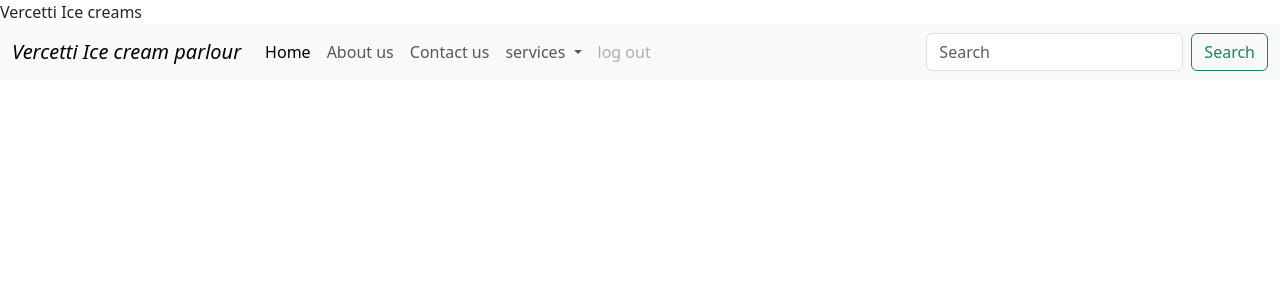
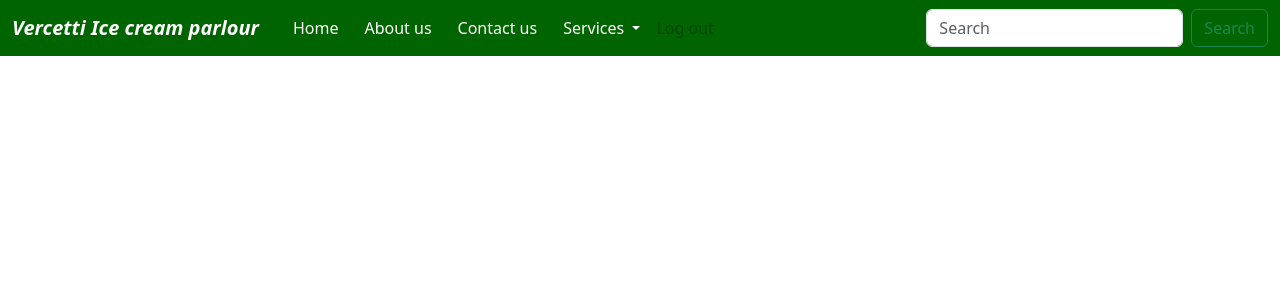
Before and after one commit to Harshtomar29/portfolio, a Django app: template templates/base.html in a window 1280 px wide. Shown: the top 300 px of the page. Run offline with Django 4.2, Linux system fonts and the light colour scheme; the template is opened without the code that fills it, so the values that code supplies are empty.

Commit message:
Update base.html
nav bar updated

```diff
--- a/templates/base.html
+++ b/templates/base.html
@@ -4,7 +4,7 @@
     <meta charset="utf-8">
     <meta name="viewport" content="width=device-width, initial-scale=1">
     <link rel="stylesheet" href ="./style.css"
-    <title>   {% block title %}{% endblock title %} Vercetti Ice creams </title>
+    <title>   {% block title %}{% endblock title %} </title>
     <link href="https://cdn.jsdelivr.net/npm/bootstrap@5.3.0-alpha1/dist/css/bootstrap.min.css" rel="stylesheet" integrity="sha384-GLhlTQ8iRABdZLl6O3oVMWSktQOp6b7In1Zl3/Jr59b6EGGoI1aFkw7cmDA6j6gD" crossorigin="anonymous">
   </head>
 
@@ -12,35 +12,34 @@
 
 
 
-    <nav class="navbar navbar-expand-lg bg-body-tertiary" >
+   <nav class="navbar navbar-expand-lg" style="background-color: darkgreen;">
   <div class="container-fluid">
-          <a class="navbar-brand" href="#"><i>Vercetti Ice cream parlour</i> </a>
+    <a class="navbar-brand" href="#" style="color: white;" > <b><i>Vercetti Ice cream parlour</i></b></a>
     <button class="navbar-toggler" type="button" data-bs-toggle="collapse" data-bs-target="#navbarSupportedContent" aria-controls="navbarSupportedContent" aria-expanded="false" aria-label="Toggle navigation">
       <span class="navbar-toggler-icon"></span>
     </button>
     <div class="collapse navbar-collapse" id="navbarSupportedContent">
       <ul class="navbar-nav me-auto mb-2 mb-lg-0">
         <li class="nav-item">
-                <a class="nav-link active" aria-current="page" href="/">Home</a>
+          <a class="nav-link active" aria-current="page" href="/" style="color: white;margin-left:10px">Home</a>
         </li>
         <li class="nav-item">
-                <a class="nav-link" href="about">About us </a>
+          <a class="nav-link" href="about" style="color: white;margin-left:10px">About us</a>
         </li>
         <li class="nav-item">
-                <a class="nav-link" href="contact">Contact  us </a>
+          <a class="nav-link" href="contact" style="color: white;margin-left:10px">Contact us</a>
         </li>
         <li class="nav-item dropdown">
-                <a class="nav-link dropdown-toggle" href="services" role="button" data-bs-toggle="dropdown" aria-expanded="false">
-                  services
+          <a class="nav-link dropdown-toggle" href="services" role="button" data-bs-toggle="dropdown" aria-expanded="false" style="color: white;margin-left:10px"">
+            Services
           </a>
           <ul class="dropdown-menu">
-                  <li><a class="dropdown-item" href="services">Place order</a></li>
-                  <li><a class="dropdown-item" href="services">Rate us</a></li>
-
+            <li><a class="dropdown-item" href="services" style="color: white;">Place order</a></li>
+            <li><a class="dropdown-item" href="services" style="color: white;">Rate us</a></li>
           </ul>
         </li>
         <li class="nav-item">
-                <a class="nav-link disabled">log out</a>
+          <a class="nav-link disabled style="color: white;margin-left:10px">Log out</a>
         </li>
       </ul>
 
@@ -50,9 +49,8 @@
       </form>
     </div>
   </div>
+</nav>
 
-
-      </nav>
 
 
 
```
Lines whose indentation alone changed are shown as unchanged.
